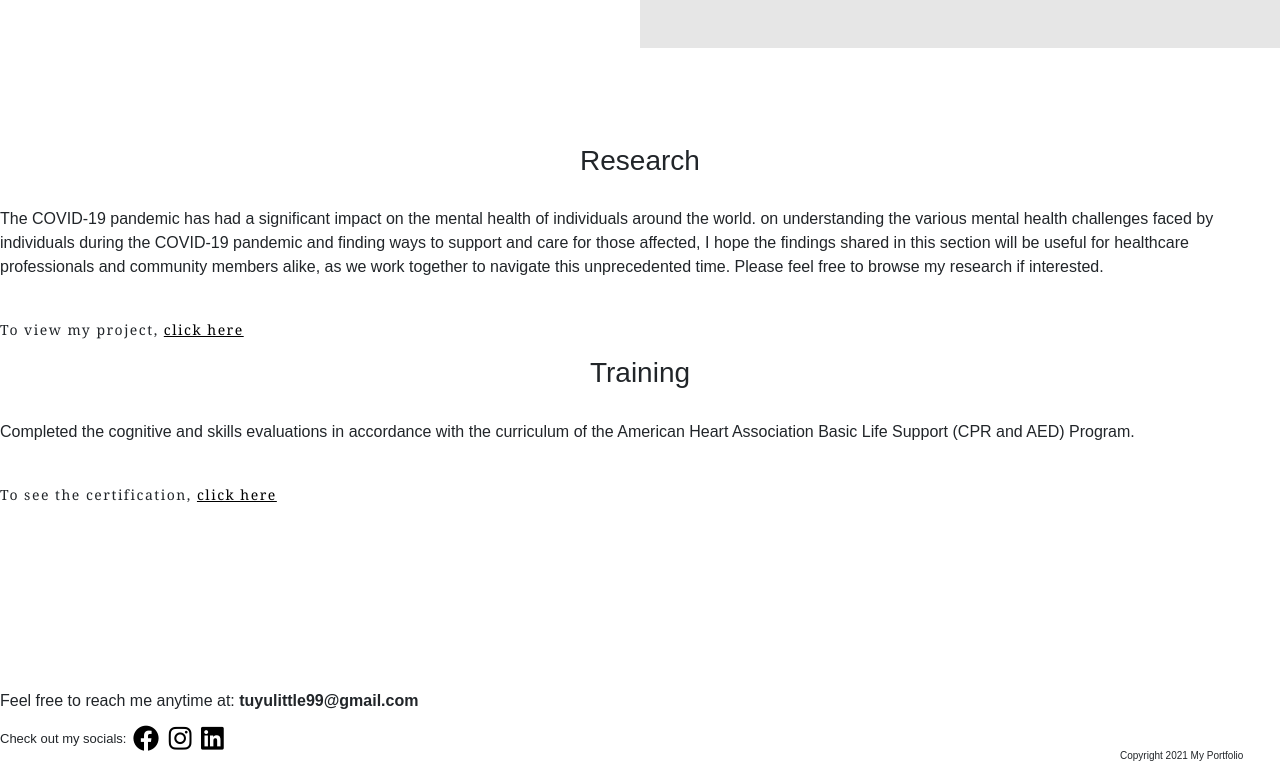
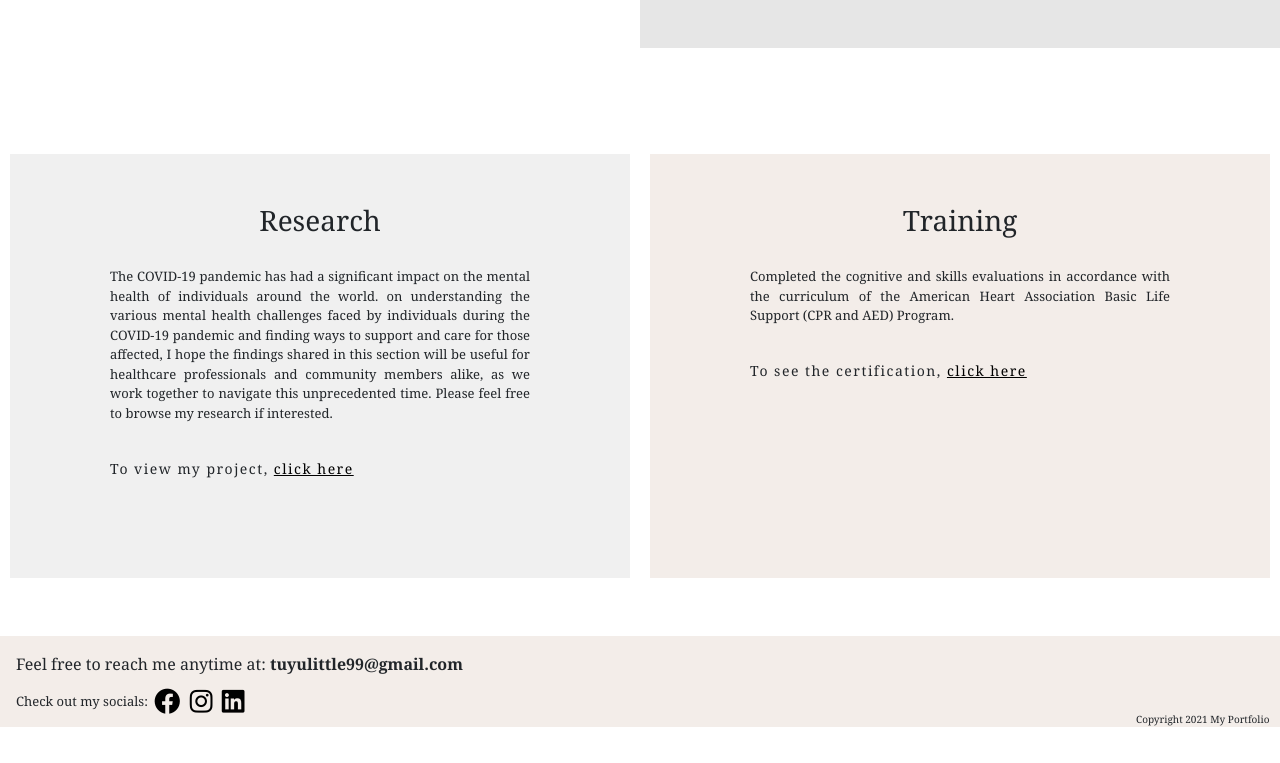
Before and after one commit to code-bbob/code-bbob.github.io, a plain HTML site: page index.html in a window 1280 px wide. Shown: the part 1160-1923 px from the top of the page. After the commit the page ends 1887 px from the top, so only its background shows below. Drawn offline with nearby package versions, Linux system fonts and the light colour scheme.

Commit message:
Update styles.css

```diff
--- a/styles.css
+++ b/styles.css
@@ -1,7 +1,5 @@
 body {
   font-family: sans-serif;
-    margin: 0;
-    padding: 0;
   background: white;
 }
 
@@ -122,7 +120,11 @@ body {
 }
 
 #contact {
-    margin-top: 120px;
+  margin-top: 1rem;
+  margin-left: 1rem;
+  font-size:16px;
+  font-family: Georgia, 'Times New Roman', Times, serif;
+  margin-bottom: 0em;
 }
 
 .column2{
@@ -181,6 +183,70 @@ body {
   margin-top: 130px;
 }
 
+.research{
+  display: flex;
+  flex-direction: row;
+
+}
+
+.filled-column3{
+  background-color:rgb(240, 240, 240);
+  flex: 1;
+  z-index: 1;
+  margin: 10px;
+}
+
+.empty-column3{
+  background-color: #f3ede9;
+  flex: 1;
+  z-index: 2;
+  margin: 10px;
+}
+
+.content-research{
+  margin: 100px;
+  margin-top: 50px;
+  line-height:1.5em;
+  font-size:13px;
+  font-family: Georgia, 'Times New Roman', Times, serif;
+  text-align: justify;
+}
+
+.contact-design{
+  display: flex;
+  flex-direction: row;
+}
+
+.filled-column4{
+  background-color:  #f3ede9;
+  flex: 1;
+}
+
+.empty-column4{
+  background-color: white;
+  flex: 1;
+  margin: 10px;
+}
+
+
+
+
+
+
+
+
+
+
+
+
+
+
+
+
+
+
+
+
 @media screen and (max-width: 400px)
 {
   header {
@@ -190,6 +256,6 @@ body {
     color: #575656;
     display: flex;
     font-family:Arial, Helvetica, sans-serif;
-      width: 100%;
+
   }
 }
```
Lines whose indentation alone changed are shown as unchanged.
